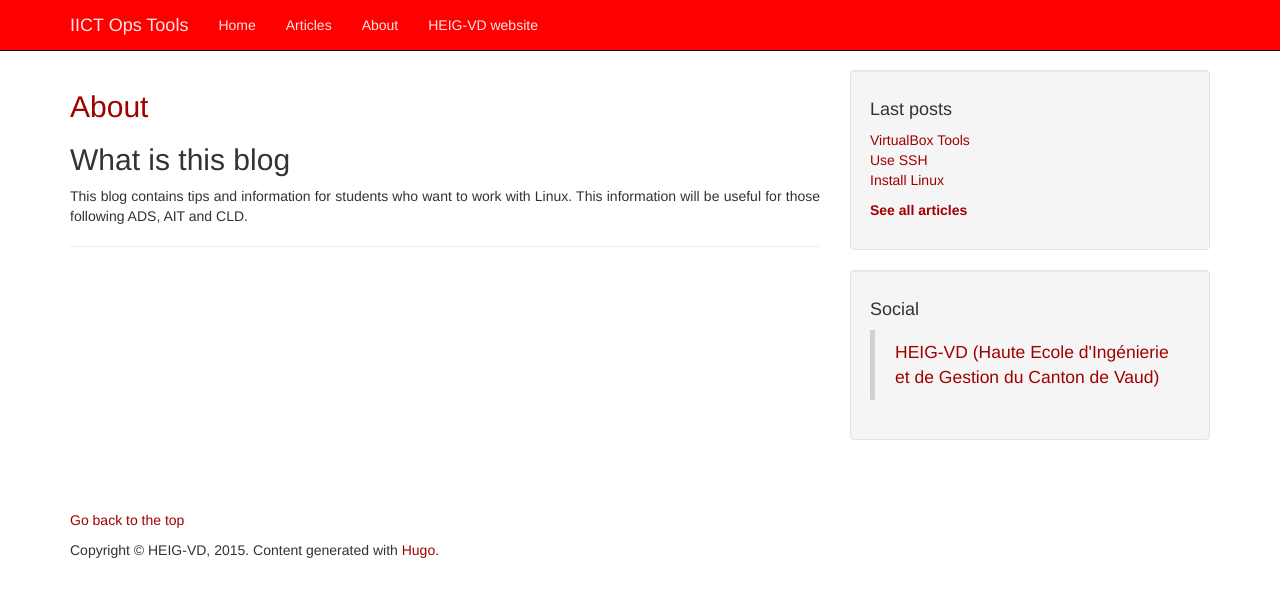
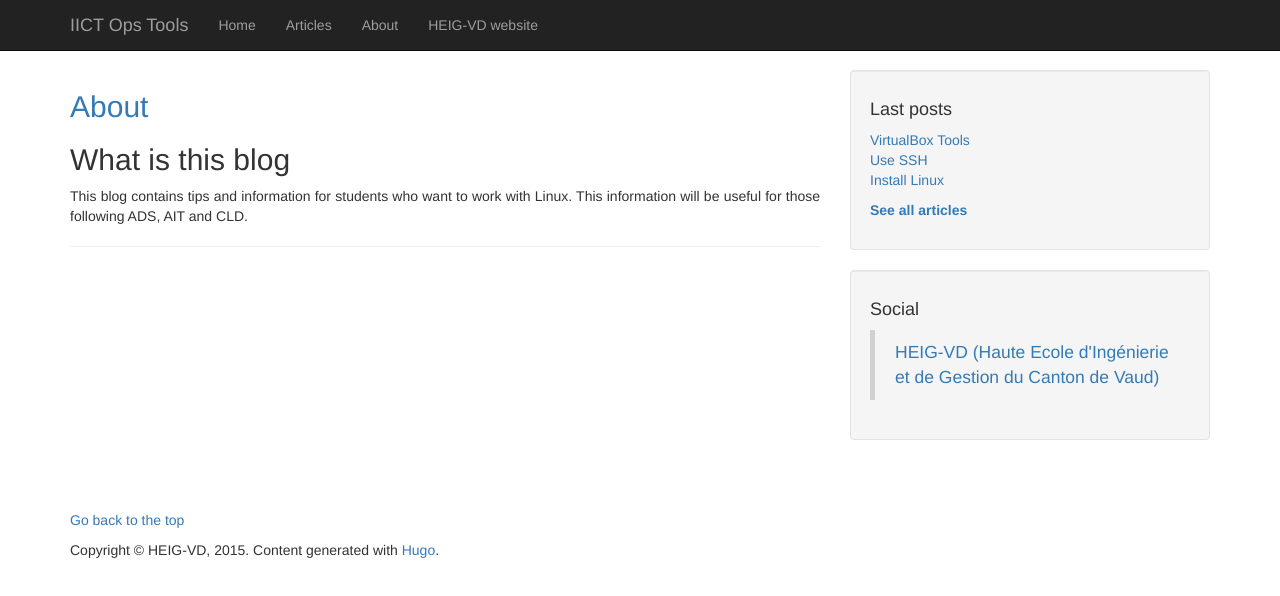
Before and after one commit to IICT/opstools, a plain HTML site: page about/index.html in a window 1280 px wide. Drawn offline with Linux system fonts and the light colour scheme; files that its build step writes are made by us from their sources.

Commit message:
Hallelujah?

```diff
--- a/about/index.html
+++ b/about/index.html
@@ -8,8 +8,8 @@
     <meta name="description" content="">
     <meta name="author" content="">
 
-    <link href="/static/css/bootstrap.min.css" rel="stylesheet">
-    <link href="/static/css/heig-cloud-home.css" rel="stylesheet">
+    <link href="./static/css/bootstrap.min.css" rel="stylesheet">
+    <link href="./static/css/heig-cloud-home.css" rel="stylesheet">
     <link rel="icon" type="image/png" href="/static/img/favicon.png" />
 
 </head>
@@ -87,15 +87,15 @@
                             <ul class="list-unstyled">
 
 
-                                  <li><a href="/opstools/http://iict.github.io/opstools/article/tools/">VirtualBox Tools</a></li>
+                                  <li><a href="http://iict.github.io/opstools/article/tools/">VirtualBox Tools</a></li>
 
 
 
-                                  <li><a href="/opstools/http://iict.github.io/opstools/article/ssh/">Use SSH</a></li>
+                                  <li><a href="http://iict.github.io/opstools/article/ssh/">Use SSH</a></li>
 
 
 
-                                  <li><a href="/opstools/http://iict.github.io/opstools/article/install_linux/">Install Linux</a></li>
+                                  <li><a href="http://iict.github.io/opstools/article/install_linux/">Install Linux</a></li>
 
 
 
```
Also changed, not shown: article/index.html (+5 -5 lines), article/install_linux/index.html (+5 -5 lines), article/ssh/index.html (+5 -5 lines), article/tools/index.html (+5 -5 lines), index.html (+5 -5 lines).
